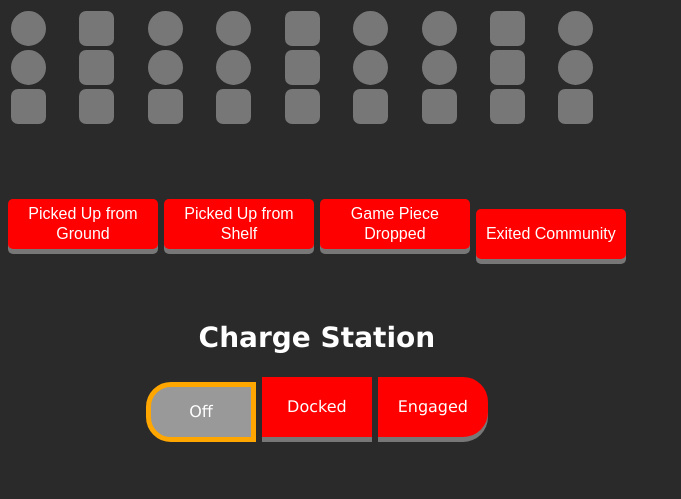
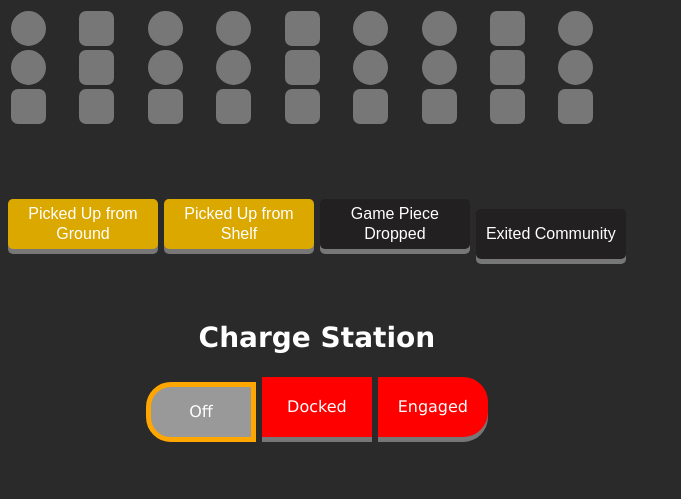
Before and after one commit to cavineers/ScoutingApp2023, a Flask app: template templates/2023/scout.html in a window 1280 px wide. Shown: the top 499 px of the page, without its empty margins (0-681 px from the left). Run offline with Flask 2, Linux system fonts and the light colour scheme; the template is opened without the code that fills it, so the values that code supplies are empty.

Commit message:
changed auto page button colors

```diff
--- a/static/2023/css/scout.css
+++ b/static/2023/css/scout.css
@@ -126,14 +126,57 @@
     box-shadow: 0 5px #777;
 }
 
+.button_yellow {
+    height: 50px;
+    width: 150px;
+    margin-top: 10px;
+    line-height: 20px;
+    background-color: #dba800; /* Yellow */
+    border: none;
+    color: white;
+    text-align: center;
+    text-decoration: none;
+    font-size: 16px;
+    border-radius: 5px;
+    box-shadow: 0 5px #777;
+}
+
+.button_black {
+    height: 50px;
+    width: 150px;
+    margin-top: 10px;
+    line-height: 20px;
+    background-color: #222021; /* Black */
+    border: none;
+    color: white;
+    text-align: center;
+    text-decoration: none;
+    font-size: 16px;
+    border-radius: 5px;
+    box-shadow: 0 5px #777;
+}
+
 .button_red:hover {background-color: #cf0000}
 
 .button_red:active {
-  background-color: #cf0000;
-  box-shadow: 0 0px #666;
-  transform: translateY(5px);
+    background-color: #cf0000;
+    box-shadow: 0 0px #666;
+    transform: translateY(5px);
 }
 
+.button_yellow:active {
+    background-color: #795d00;
+    box-shadow: 0 0px #666;
+    transform: translateY(5px);
+}
+
+.button_black:active {
+    background-color: #0d0d0d;
+    box-shadow: 0 0px #666;
+    transform: translateY(5px);
+}
+
+aa8300
 .platform-select {
     margin-left: 4px;
 }
--- a/templates/2023/scout.html
+++ b/templates/2023/scout.html
@@ -48,16 +48,16 @@
     </table>
     <div class="auto" style="margin-top: 10%; width: 100%; text-align: center;">
         <label>
-            <button class="button_red" id="pickUpAuto">Picked Up from Ground</button>
+            <button class="button_yellow" id="pickUpAuto">Picked Up from Ground</button>
         </label>
         <label>
-            <button class="button_red" id="pickedUpShelfAuto">Picked Up from Shelf</button>
+            <button class="button_yellow" id="pickedUpShelfAuto">Picked Up from Shelf</button>
         </label>
         <label>
-            <button class="button_red" id="dropPieceAuto">Game Piece Dropped</button>
+            <button class="button_black" id="dropPieceAuto">Game Piece Dropped</button>
         </label>
         <label>
-            <button class="button_red" id="passesMidLineAuto">Exited Community</button>
+            <button class="button_black" id="passesMidLineAuto">Exited Community</button>
         </label>
         <div style="margin-top: 10%; width: 100%; text-align: center;">
             <div class="charge">
```
